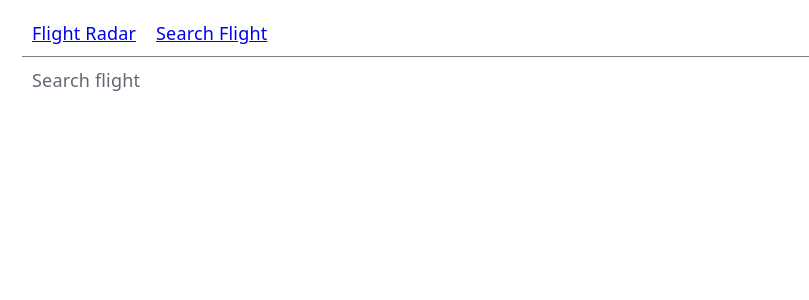
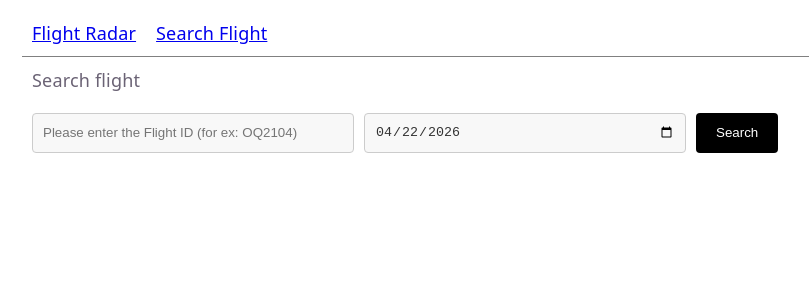
Before and after one commit to Advanced-Database-Project/flight-tracking-frontend, a React (Vite) app: page /search-flights in a window 1280 px wide. Shown: the top 300 px of the page, without its empty margins (16-825 px from the left). Built offline with nearby package versions, Linux system fonts and the light colour scheme; no server answers.

Commit message:
FTF05: search flight page: added inputs and integrated api call

```diff
--- a/src/pages/SearchFlights/index.jsx
+++ b/src/pages/SearchFlights/index.jsx
@@ -1,9 +1,91 @@
 //
 
-import React from "react";
+import { useState } from "react";
+// redux
+import { getFlights } from "../../redux/slices/flights";
+import { useDispatch, useSelector } from "../../redux/store";
 
 // ----------------------------------------
 
 export default function index() {
-  return <div>Search flight</div>;
+  const dispatch = useDispatch();
+
+  const { flights } = useSelector((state) => state.flights);
+
+  const [flightData, setFlightData] = useState({
+    flight_id: "",
+    departure_date: new Date().toISOString().slice(0, 10),
+  });
+
+  const inputChange = (e) =>
+    setFlightData({ ...flightData, [e.target.name]: e.target.value });
+
+  const searchFlight = () => {
+    const params = {
+      iata: flightData.flight_id,
+      flight_date: flightData.departure_date,
+    };
+
+    dispatch(getFlights(params));
+  };
+
+  return (
+    <div>
+      <div>Search flight</div>
+
+      <div style={{ display: "flex", marginTop: "20px" }}>
+        <input
+          placeholder="Please enter the Flight ID (for ex: OQ2104)"
+          name="flight_id"
+          onChange={inputChange}
+          value={flightData.flight_id}
+          style={{
+            padding: "10px",
+            width: "300px",
+            marginRight: "10px",
+            border: "1px solid #ccc",
+            borderRadius: "4px",
+            backgroundColor: "#f8f8f8",
+            color: "#333",
+          }}
+        />
+
+        <input
+          placeholder="Please enter the Departure date"
+          name="departure_date"
+          type="date"
+          onChange={inputChange}
+          value={flightData.departure_date}
+          style={{
+            padding: "10px",
+            width: "300px",
+            marginRight: "10px",
+            border: "1px solid #ccc",
+            borderRadius: "4px",
+            backgroundColor: "#f8f8f8",
+            color: "#333",
+          }}
+        />
+
+        <button
+          style={{
+            padding: "4px 20px",
+            backgroundColor: "#000000",
+            color: "#fff",
+            border: "none",
+            borderRadius: "4px",
+            cursor: "pointer",
+            disabled: {
+              backgroundColor: "#ccc",
+              cursor: "not-allowed",
+            },
+          }}
+          onClick={searchFlight}
+          disabled={!flightData.flight_id || !flightData.departure_date}
+        >
+          Search
+        </button>
+      </div>
+    </div>
+  );
 }
--- a/src/redux/slices/flights.js
+++ b/src/redux/slices/flights.js
@@ -2,11 +2,13 @@
 
 import { createSlice } from "@reduxjs/toolkit";
 // config
-import { FLIGHTS_API_ENDPOINT } from "../../../config";
+import { FLIGHT_SERVICE_PORT, FLIGHTS_API_ENDPOINT } from "../../../config";
 // utils
 import axios from "../../utils/axios";
 //
 import { dispatch } from "../store";
+// util
+import { generateEndPoint } from "../../utils/generateEndPoint";
 
 // ----------------------------------------
 
@@ -49,11 +51,15 @@ export function getFlights(payload) {
   return async () => {
     dispatch(slice.actions.startLoading());
     try {
-      const response = await axios.get(FLIGHTS_API_ENDPOINT, {
-        params: payload,
-      });
-
-      console.log(response);
+      const response = await axios.get(
+        generateEndPoint(
+          FLIGHT_SERVICE_PORT,
+          FLIGHTS_API_ENDPOINT + "/" + payload.iata,
+        ),
+        {
+          params: payload,
+        },
+      );
 
       dispatch(slice.actions.getAirportSuccess(response?.data ?? []));
     } catch (error) {
```
